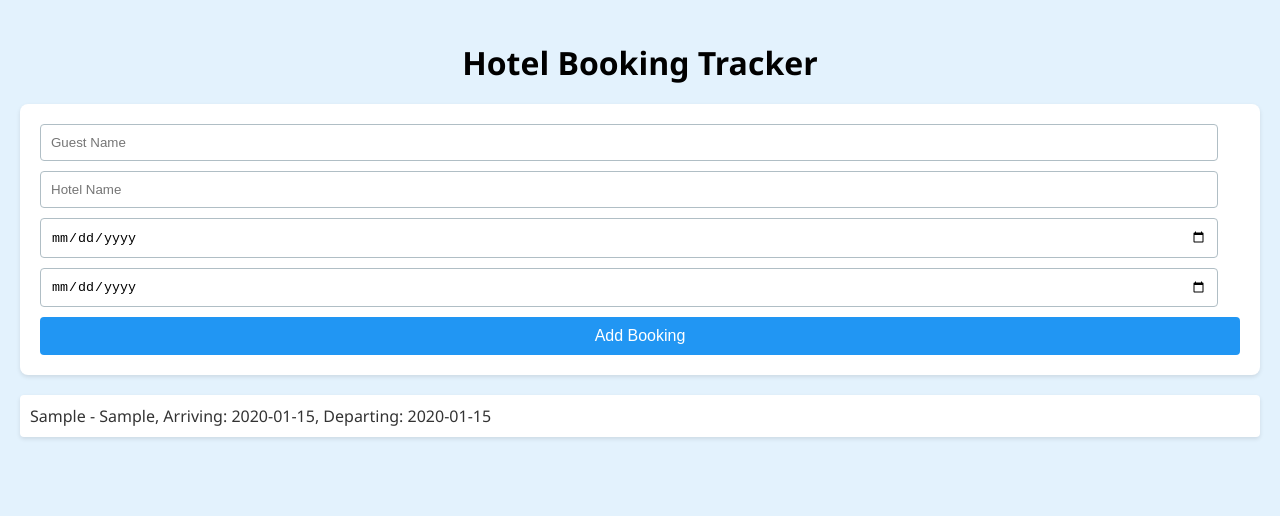
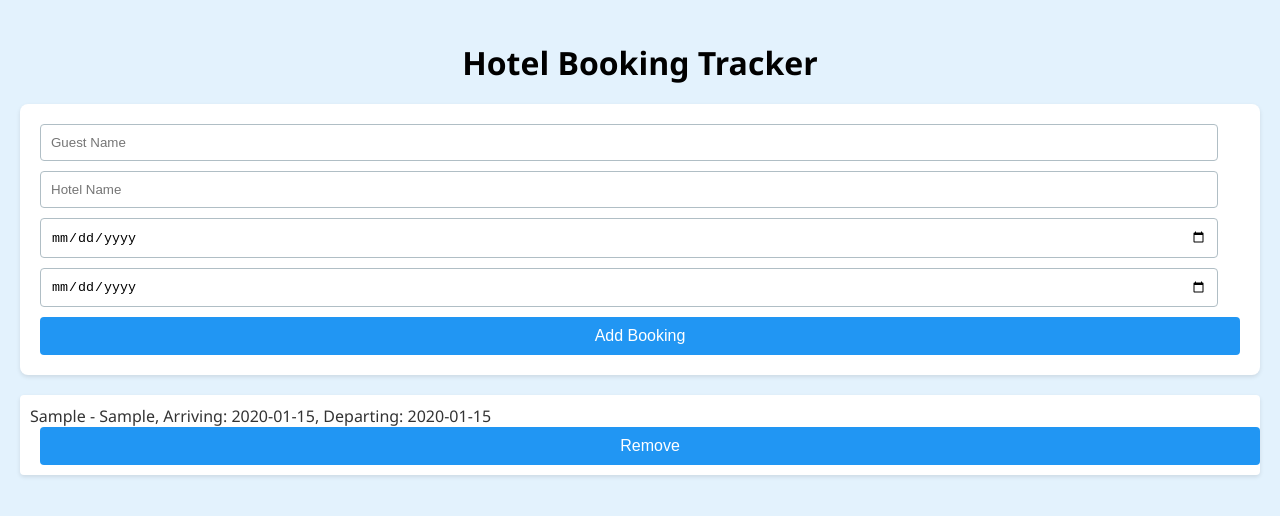
Before and after one commit to RajanPatel098/Hotel-Management, a React (Create React App) app in the folder hotel-management/: page / in a window 1280 px wide. Both pictures are taken after typing "Sample", "Sample", "2020-01-15", "2020-01-15" into the empty fields and a click on the button "Add Booking". Shown: the top 516 px of the page. Built offline with nearby package versions, Linux system fonts and the light colour scheme.

Commit message:
Added Remove Booking Feature

```diff
--- a/hotel-management/src/App.js
+++ b/hotel-management/src/App.js
@@ -1,7 +1,7 @@
 import React, { useState } from 'react';
+import './App.css';
 import BookingForm from './BookingForm';
 import BookingList from './BookingList';
-import './App.css'
 
 function App() {
   const [bookings, setBookings] = useState([]);
@@ -10,11 +10,15 @@ function App() {
     setBookings([...bookings, booking]);
   };
 
+  const removeBooking = (index) => {
+    setBookings(currentBookings => currentBookings.filter((_, i) => i !== index));
+  };
+
   return (
     <div className="App">
       <h1>Hotel Booking Tracker</h1>
       <BookingForm onAdd={addBooking} />
-      <BookingList bookings={bookings} />
+      <BookingList bookings={bookings} onRemove={removeBooking} />
     </div>
   );
 }
--- a/hotel-management/src/BookingList.js
+++ b/hotel-management/src/BookingList.js
@@ -1,11 +1,12 @@
 import React from 'react';
 
-function BookingList({ bookings }) {
+function BookingList({ bookings, onRemove }) {
     return (
       <ul>
         {bookings.map((booking, index) => (
           <li key={index}>
             {booking.guestName} - {booking.hotelName}, Arriving: {booking.arrivalDate}, Departing: {booking.departureDate}
+            <button onClick={() => onRemove(index)} style={{marginLeft: '10px'}}>Remove</button>
           </li>
         ))}
       </ul>
```
Lines whose indentation alone changed are shown as unchanged.
